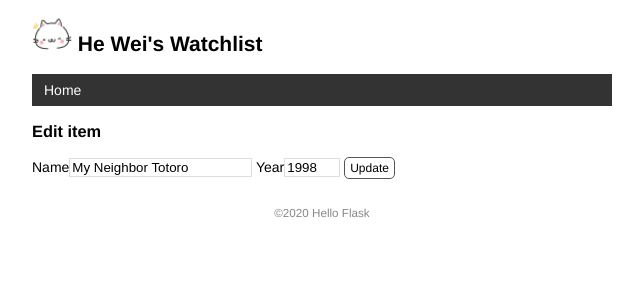
After one commit to Azure-HW/watchlist, a Flask app: page /movie/edit/3 in a window 1280 px wide. The commit adds this page. Shown: the top 300 px of the page, without its empty margins (318-961 px from the left). Run offline with Flask 2, Linux system fonts and the light colour scheme; data comes from the database, SQL or seed files in the repository.

Commit message:
Create,edit item by form

```diff
--- a/app.py
+++ b/app.py
@@ -1,5 +1,5 @@
 from flask import Flask
-from flask import url_for
+from flask import url_for,request,redirect,flash
 from flask import render_template
 from flask_sqlalchemy import SQLAlchemy
 import click
@@ -16,6 +16,7 @@ app = Flask(__name__)
 #定义配置变量，使用flask.config字典，配置变量的名称必须使用大写
 app.config['SQLALCHEMY_DATABASE_URI']=prefix+os.path.join(app.root_path, 'data.db')
 app.config['SQLALCHEMY_TRACK_MODIFICATIONS']=False #关闭对模型修改的监控
+app.config['SECRET_KEY']='dev'
 
 db= SQLAlchemy(app)
 
@@ -28,10 +29,49 @@ def inject_user():
 def page_not_found(e):
     return  render_template('404.html'), 404
 
-@app.route('/')
+@app.route('/', methods=['GET','POST'])
 def index():
+    if request.method =='POST':
+        title=request.form.get('title')
+        year=request.form.get('year')
+        if not title or not year or len(year)>4 or len(title) >60:
+            flash('Invalid input.')
+            return redirect(url_for('index'))
+        movie=Movie(title=title,year=year)
+        db.session.add(movie)
+        db.session.commit()
+        flash('Item created.')
+        return redirect(url_for('index'))
+
     movies=Movie.query.all()
     return render_template('index.html', movies=movies)
+
+@app.route('/movie/edit/<int:movie_id>', methods=['GET', 'POST'])
+def edit(movie_id):
+    movie=Movie.query.get_or_404(movie_id)
+
+    if request.method=='POST':
+        title=request.form['title']
+        year=request.form['year']
+
+        if not title or not year or len(year)>4 or len(title)>60:
+            flash('Invalid input.')
+            return redirect(url_for('edit',movie_id=movie.id))
+
+        movie.title=title
+        movie.year=year
+        db.session.commit()
+        flash('Item updated.')
+        return redirect(url_for('index'))
+    return render_template('edit.html',movie=movie)
+
+app.route('/movie/delete/<int:movie_id>', methods=['POST'])
+def delete(movie_id):
+    movie=Movie.query.get_or_404(movie_id)
+    db.session.delete(movie)
+    db.session.commit()
+    flash('Item deleted.')
+    return redirect(url_for('index'))
 
 @app.route('/user/<name>')
 def user_page(name):
--- a/static/style.css
+++ b/static/style.css
@@ -79,3 +79,48 @@ nav li a:hover {
 	border-radius: 5px;
 	padding: 3px 5px;
 }
+
+input[type=submit] {
+	font-family: inherit;
+}
+
+input[type=text] {
+	border: 1px solid #ddd;
+}
+
+input[name=year] {
+	width: 50px;
+}
+
+.btn {
+	font-size: 12px;
+	padding: 3px 5px;
+	text-decoration: none;
+	cursor: pointer;
+	background-color: white;
+	color: black;
+	border: 1px solid #555555;
+	border-radius: 5px;
+}
+
+.btn:hover {
+	text-decoration: none;
+	background-color: black;
+	color: white;
+	border: 1px solid black;
+}
+
+.alert {
+	position: relative;
+	padding: 7px;
+	margin: 7px 0;
+	border: 1px solid transparent;
+	color: #004085;
+	background-color: #cce5ff;
+	border-color: #b8daff;
+	border-radius: 5px;
+}
+
+.inline-form {
+	display: inline-block;
+}
--- a/templates/base.html
+++ b/templates/base.html
@@ -10,6 +10,9 @@
 		{% endblock %}
 	</head>
 	<body>
+		{% for message in get_flashed_messages() %}
+			<div class="alert">{{ message }}</div>
+		{% endfor %}
 		<h2>
 			<img alt="Avatar" class="avatar" src="{{ url_for('static', filename='images/cat_wink.png') }}" />
 			{{user.name}}'s Watchlist
--- /dev/null
+++ b/templates/edit.html
@@ -0,0 +1,10 @@
+{% extends 'base.html' %}
+
+{% block content %}
+<h3>Edit item</h3>
+<form method="post">
+	Name<input type="text" name="title" autocomplete="off" required value="{{ movie.title }}" />
+	Year<input type="text" name="year" autocomplete="off" required value="{{ movie.year}}" />
+	<input class="btn" type="submit" name="submit" value="Update" />
+</form>
+{% endblock %}
--- a/templates/index.html
+++ b/templates/index.html
@@ -3,10 +3,16 @@
 
 {% block content %}
 <p>{{ movies|length }} Titles</p>
+<form method="post">
+	Name<input type="text" name="title" autocomplete="off" required />
+	Year<input type="text" name="year" autocomplete="off" required />
+	<input class="btn" type="submit" name="submit" value="Add" />
+</form>
 <ul class="movie-list">
 	{% for movie in movies %}
 	<li>{{ movie.title }} - {{ movie.year }}
 	<span class="stay-right">
+		<a class="btn" href="{{ url_for('edit', movie_id=movie.id)}}">Edit</a>
 		<a class="imdb" href="http://www.imdb.com/find?q={{movie.title }}" target="_blank" title="Find this movie on IMDb">IMDb</a>
 	</span>
 	</li>
```
